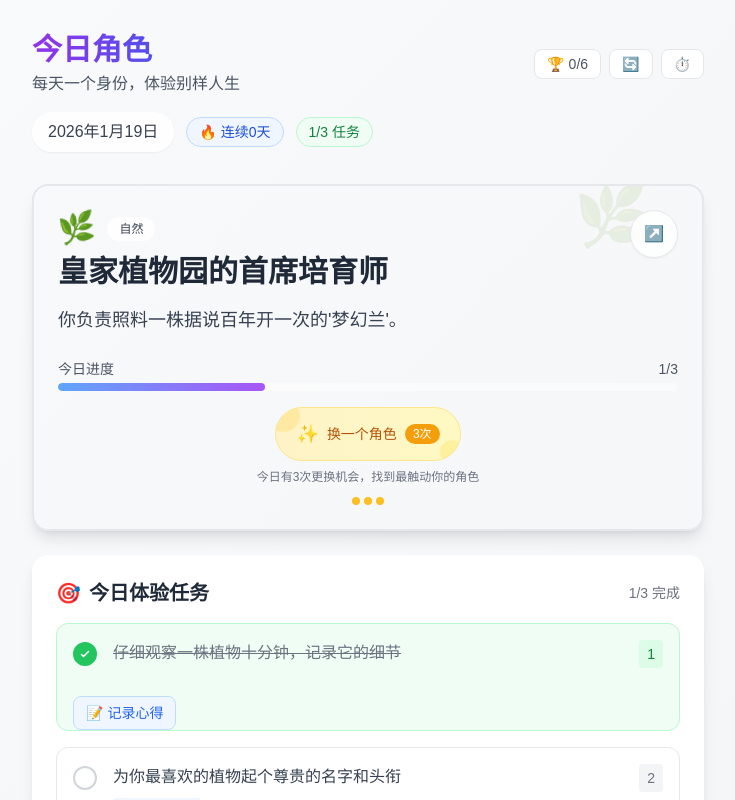
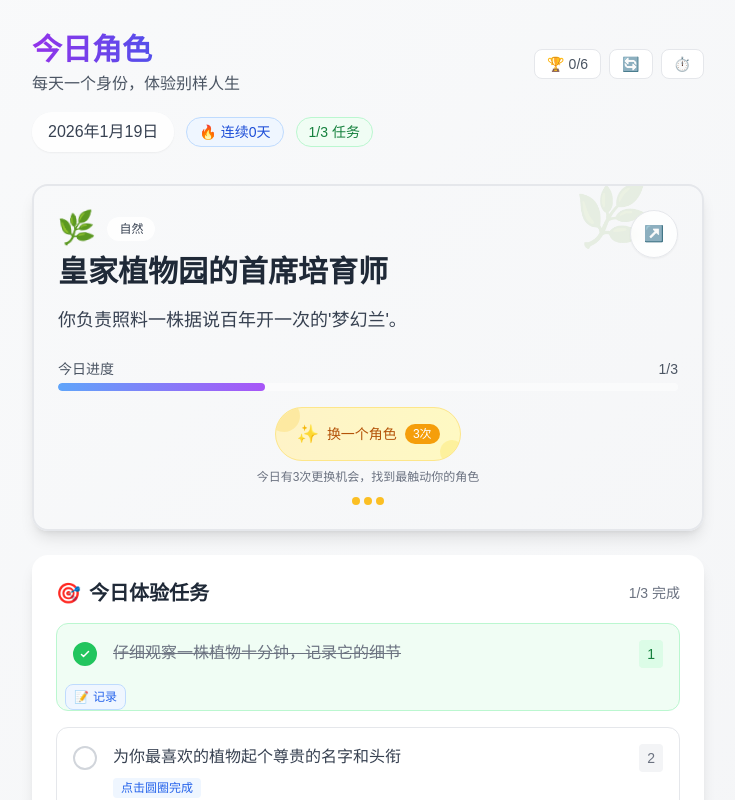
Before and after one commit to Tomo-Efficient/today-role, a Next.js app: page / in a window 1280 px wide. Both pictures are taken after a click on the button 357 px from the left and 654 px from the top of the page. Shown: the top 800 px of the page, without its empty margins (272-1007 px from the left). Built offline with nearby package versions, Linux system fonts and the light colour scheme.

Commit message:
MVP-V3.0

```diff
--- a/components/TaskNote.tsx
+++ b/components/TaskNote.tsx
@@ -21,7 +21,6 @@ export default function TaskNote({
   const [isEditing, setIsEditing] = useState(false);
   const [note, setNote] = useState(initialNote);
   const [showNote, setShowNote] = useState(!!initialNote);
-  const [shouldRenderNote, setShouldRenderNote] = useState(!!initialNote || isCompleted);
   const textareaRef = useRef<HTMLTextAreaElement>(null);
 
   useEffect(() => {
@@ -34,45 +33,28 @@ export default function TaskNote({
     const trimmedNote = note.trim();
     onSaveNote(taskIndex, trimmedNote);
     setIsEditing(false);
-    setShowNote(true);
-    // 如果保存了内容，确保继续显示心得区域
-    if (trimmedNote) {
-      setShouldRenderNote(true);
-    }
+    setShowNote(!!trimmedNote);
   };
 
   const handleCancel = () => {
     setNote(initialNote);
     setIsEditing(false);
-
-    // 如果没有初始心得且用户取消了编辑，应该完全隐藏心得区域
     if (!initialNote) {
       setShowNote(false);
-      // 延迟隐藏整个组件，让动画先完成
-      setTimeout(() => {
-        setShouldRenderNote(false);
-      }, 300); // 匹配动画持续时间
     }
   };
 
-  // 当任务完成时，确保显示心得区域
-  useEffect(() => {
-    if (isCompleted && !shouldRenderNote) {
-      setShouldRenderNote(true);
-    }
-  }, [isCompleted, shouldRenderNote]);
-
-  // 如果任务未完成且没有心得，则不渲染组件
-  if (!shouldRenderNote) {
+  // 如果没有心得且不在编辑状态，任务未完成时不显示
+  if (!isCompleted && !showNote && !isEditing) {
     return null;
   }
 
   return (
-    <div className="mt-3 pl-4">
-      <AnimatePresence mode="wait"> {/* 添加 mode="wait" 确保动画按顺序执行 */}
+    <div className={isEditing ? "mt-3 pl-4" : ""}> {/* 只在编辑时添加上边距 */}
+      <AnimatePresence mode="wait">
         {isEditing ? (
           <motion.div
-            key="editing" // 添加 key 帮助 AnimatePresence 识别不同的状态
+            key="editing"
             initial={{ opacity: 0, height: 0 }}
             animate={{ opacity: 1, height: 'auto' }}
             exit={{ opacity: 0, height: 0 }}
@@ -104,12 +86,12 @@ export default function TaskNote({
           </motion.div>
         ) : showNote ? (
           <motion.div
-            key="viewing" // 添加 key
+            key="viewing"
             initial={{ opacity: 0 }}
             animate={{ opacity: 1 }}
             exit={{ opacity: 0 }}
             transition={{ duration: 0.2 }}
-            className="group cursor-pointer"
+            className="group cursor-pointer mt-2" // 少量上边距
             onClick={() => setIsEditing(true)}
           >
             <div className="text-sm text-gray-600 bg-gray-50 p-3 rounded-lg border border-gray-200">
@@ -129,19 +111,20 @@ export default function TaskNote({
           </motion.div>
         ) : isCompleted ? (
           <motion.div
-            key="prompt" // 添加 key
+            key="prompt"
             initial={{ opacity: 0 }}
             animate={{ opacity: 1 }}
-            exit={{ opacity: 0, height: 0 }}
-            transition={{ duration: 0.2 }}
-            className="flex items-center"
+            exit={{ opacity: 0 }}
+            transition={{ duration: 0.1 }}
+            className="inline-block" // 改为行内块，可以放在任务同一行
           >
             <button
               onClick={() => setIsEditing(true)}
-              className="text-sm text-blue-600 hover:text-blue-700 flex items-center gap-1 px-3 py-1.5 rounded-lg border border-blue-200 bg-blue-50 hover:bg-blue-100 transition-colors"
+              className="text-sm text-blue-600 hover:text-blue-700 flex items-center gap-1 px-2 py-1 rounded-lg border border-blue-200 bg-blue-50 hover:bg-blue-100 transition-colors ml-2" // 添加左边距
+              title="记录心得"
             >
-              <span>📝</span>
-              <span>记录心得</span>
+              <span className="text-xs">📝</span>
+              <span className="text-xs">记录</span> {/* 简化文字 */}
             </button>
           </motion.div>
         ) : null}
```
